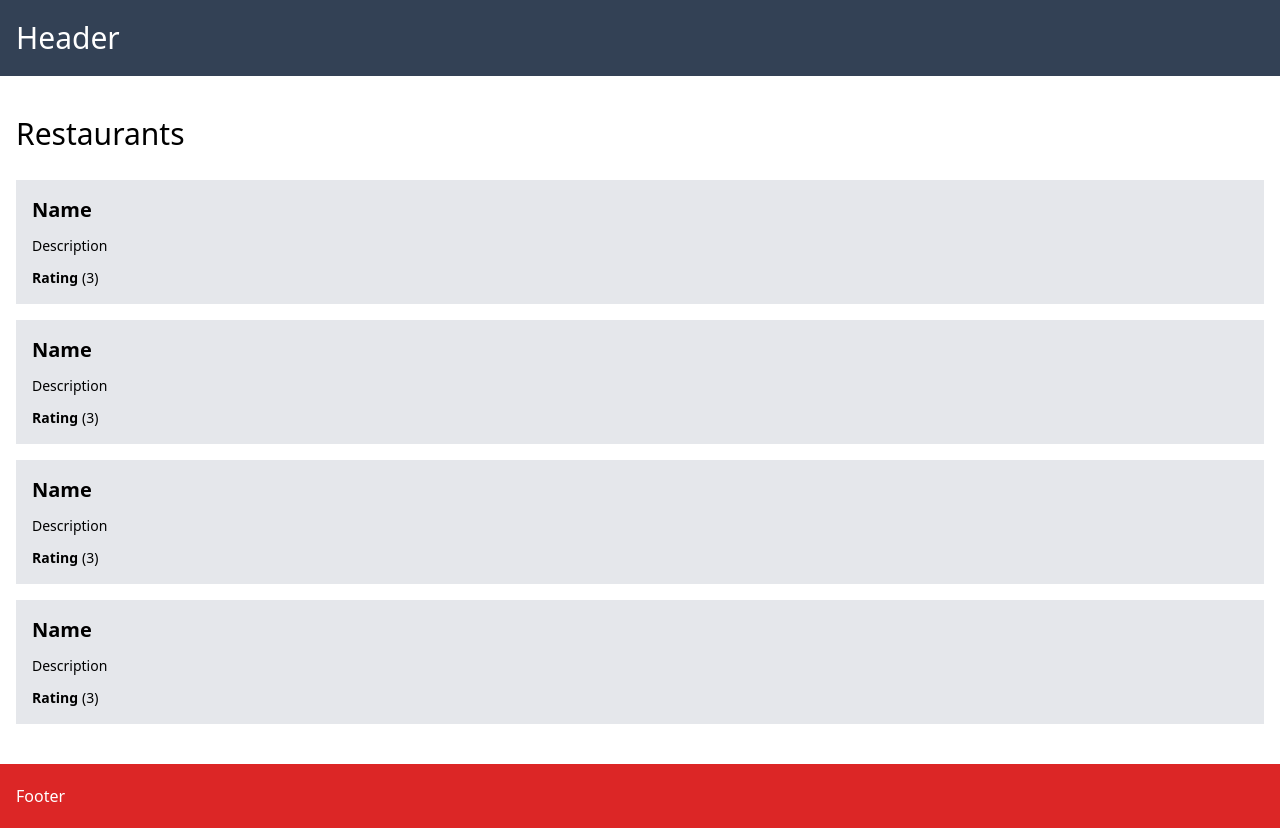
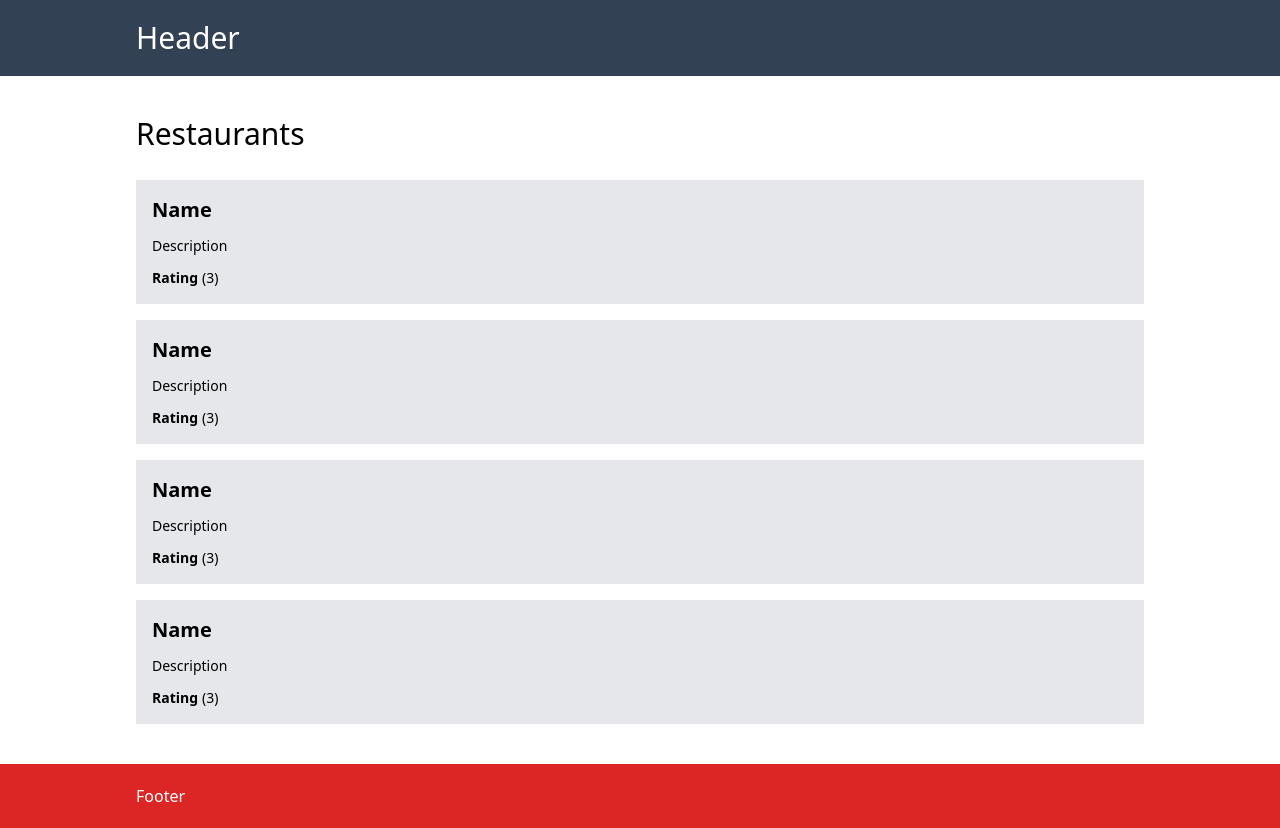
Before and after one commit to sjoerdvermeijden/vercel-deploy, a Next.js app: page / in a window 1280 px wide. Built offline with nearby package versions, Linux system fonts and the light colour scheme.

Commit message:
Changes the width size of the container element

```diff
--- a/tailwind.config.ts
+++ b/tailwind.config.ts
@@ -13,6 +13,13 @@ const config: Config = {
         "gradient-conic":
           "conic-gradient(from 180deg at 50% 50%, var(--tw-gradient-stops))",
       },
+      container: {
+        screens: {
+          sm: "100%",
+          md: "100%",
+          lg: "1040px",
+        }
+      }
     },
   },
   plugins: [],
```
